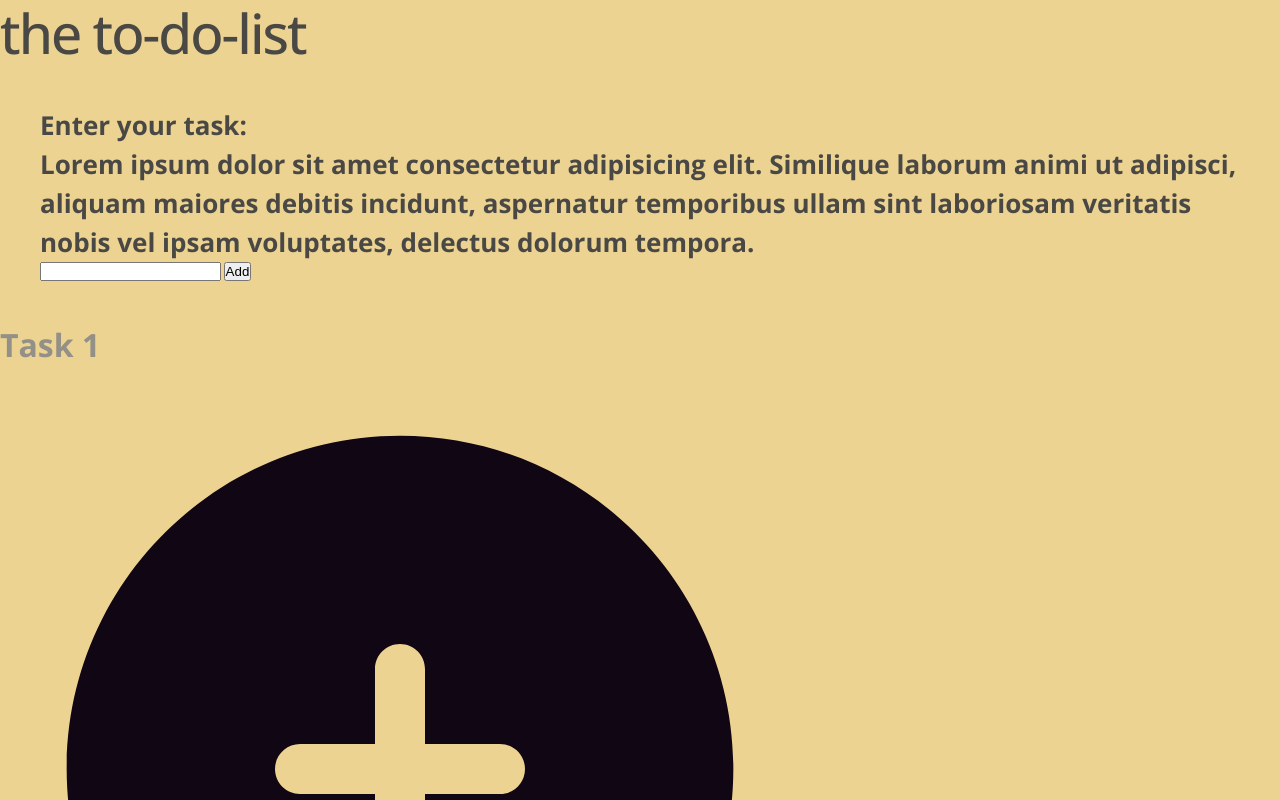
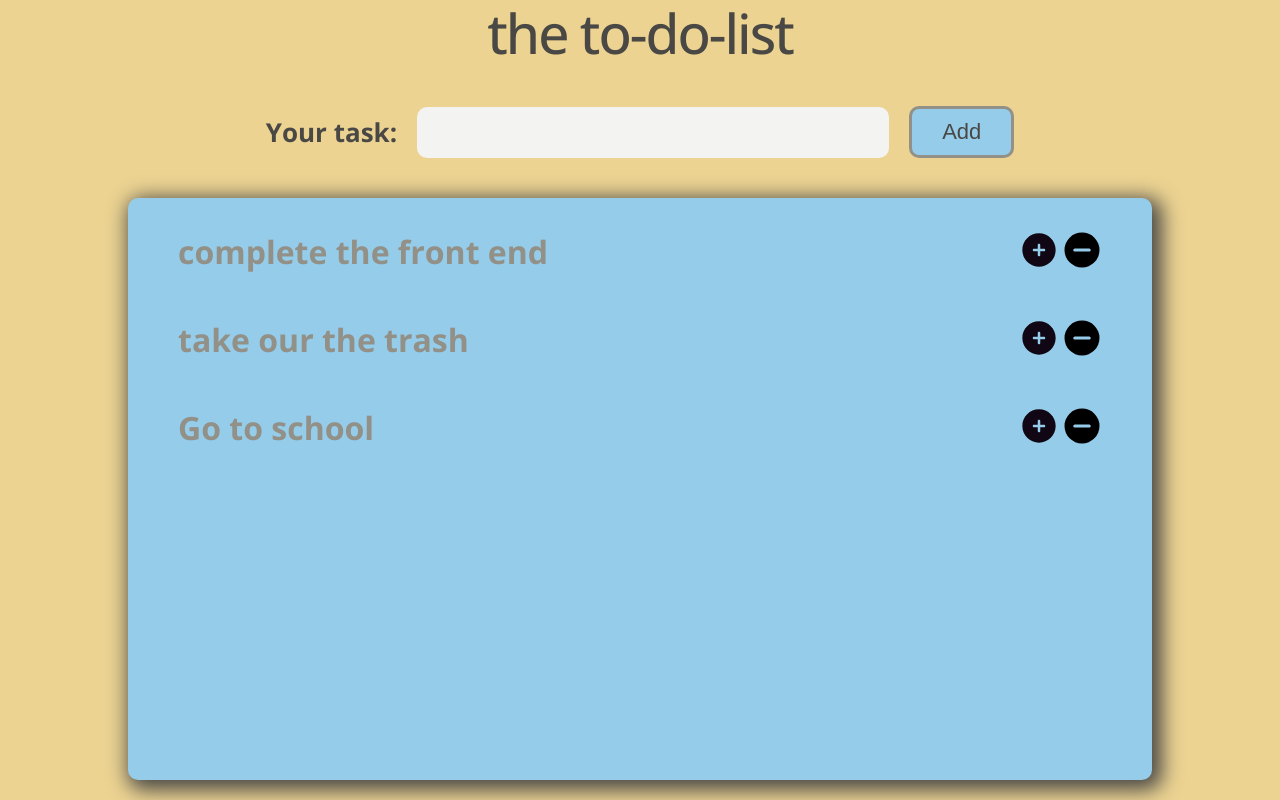
Before and after one commit to antonypauson/to-do-list, a website built with Vite: page index.html in a window 1280 px wide. Shown: the top 800 px of the page. Built offline with nearby package versions, Linux system fonts and the light colour scheme.

Commit message:
refactor(ui): added new text as tasks

```diff
--- a/index.html
+++ b/index.html
@@ -9,43 +9,45 @@
     <link href="https://fonts.googleapis.com/css2?family=Open+Sans:ital,wght@0,300..800;1,300..800&display=swap" rel="stylesheet">
   </head>
   <body>
+    <div class="container">
       <h1>the to-do-list</h1>
+
       <div class="form-body">
-        <form>
-          <p>Enter your task:</p>
-          <p>Lorem ipsum dolor sit amet consectetur adipisicing elit. Similique laborum animi ut adipisci, aliquam maiores debitis incidunt, aspernatur temporibus ullam sint laboriosam veritatis nobis vel ipsam voluptates, delectus dolorum tempora.</p>
-          <input type="text" />
-          <button>Add</button>
-        </form>
+          <p>Your task:</p>
+          <input type="text" class="input"/>
+          <button class="btn btn-add">Add</button>
       </div>
-      <div>
-        <ul>
-          <li>
-            <h4>Task 1</h4>
+
+      <div class="task-section">
+        <ul class="task-ul">
+          <li class="task-li">
+            <h4>complete the front end </h4>
             <div>
-              <img src="add-button.svg"/>
-              <img src="remove-button.svg"/>
+              <img src="add-button.svg" class="icon"/>
+              <img src="remove-button.svg" class="icon"/>
             </div>
           </li>
 
-          <li>
-            <h4>Task 1</h4>
+          <li class="task-li">
+            <h4>take our the trash</h4>
             <div>
-              <img src="add-button.svg"/>
-              <img src="remove-button.svg"/>
+              <img src="add-button.svg" class="icon"/>
+              <img src="remove-button.svg" class="icon"/>
             </div>
           </li>
 
-          <li>
-            <h4>Task 1</h4>
+          <li class="task-li">
+            <h4>Go to school</h4>
             <div>
-              <img src="add-button.svg"/>
-              <img src="remove-button.svg"/>
+              <img src="add-button.svg" class="icon"/>
+              <img src="remove-button.svg" class="icon"/>
             </div>
           </li>
         </ul>
       </div>
 
+    </div>
+
 
     <script type="module" src="/src/main.ts"></script>
   </body>
```
